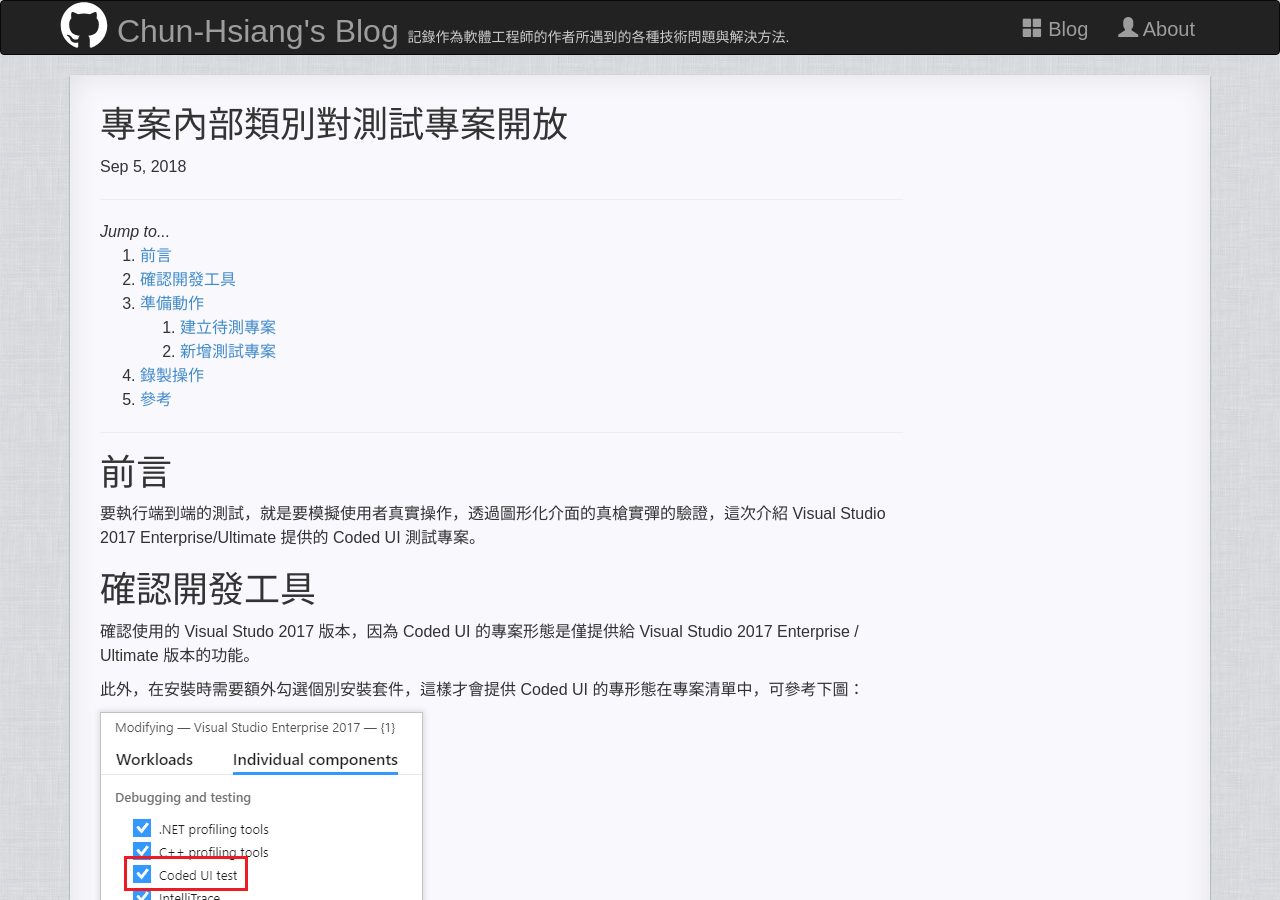
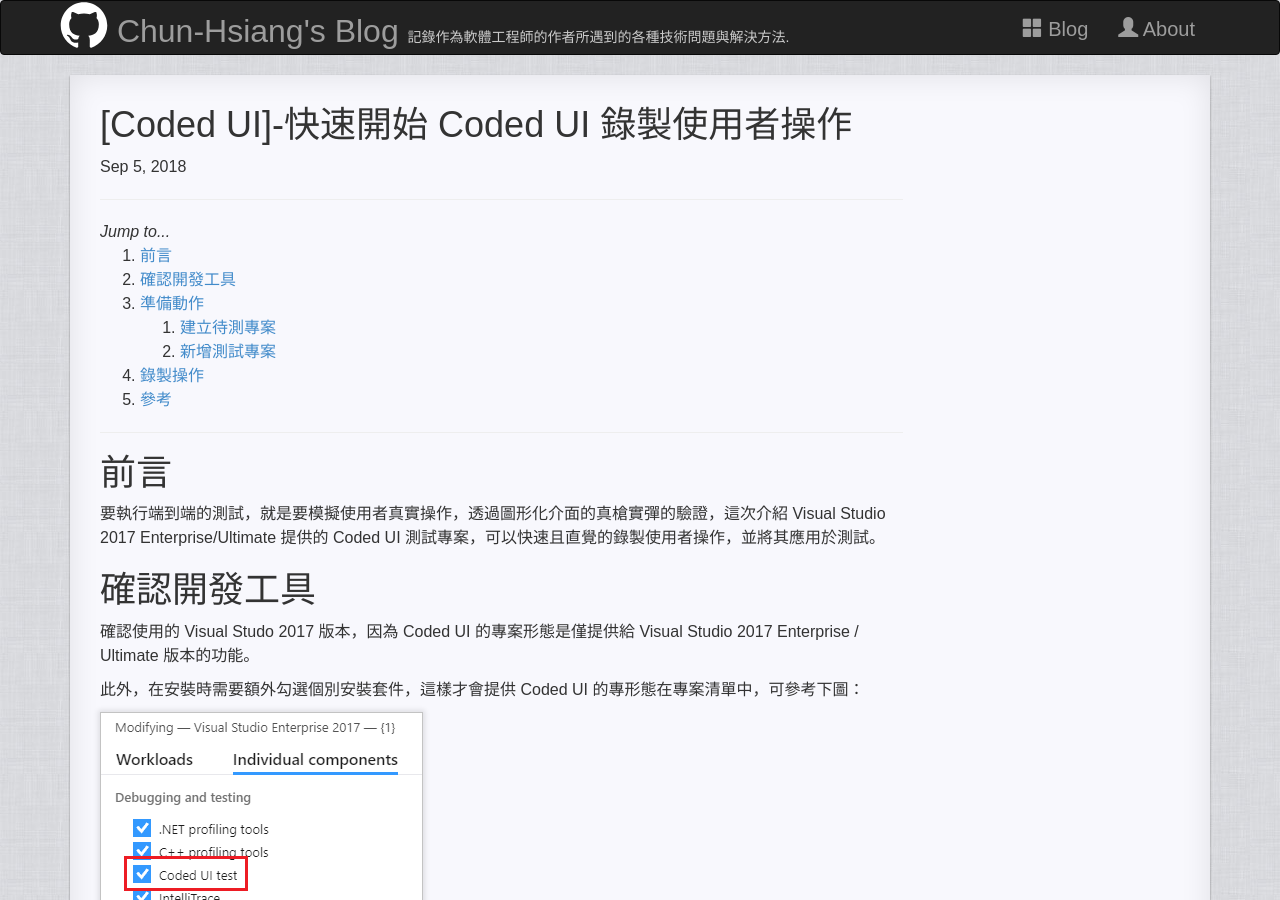
Before and after one commit to No129/No129.github.io, a Jekyll site: the page built from _posts/QA-Weekly/skill/2018-09-05-[QA-Skill]-CodedUI_Start.md, in a window 1280 px wide and 900 px high. Built offline with Jekyll 4.4.1, drawn with Linux system fonts in a browser that asks for light colours; nearby versions of some CDN libraries.

Commit message:
Update 20180905

```diff
--- a/_posts/QA-Weekly/skill/2018-09-05-[QA-Skill]-CodedUI_Start.md
+++ b/_posts/QA-Weekly/skill/2018-09-05-[QA-Skill]-CodedUI_Start.md
@@ -1,6 +1,6 @@
 ---
 layout: post
-title: "專案內部類別對測試專案開放"
+title: "[Coded UI]-快速開始 Coded UI 錄製使用者操作"
 categories: QA-Skill
 tag:
 date: 2018-09-05 23:59:59 UTC+8
@@ -9,7 +9,7 @@
 
 # 前言
 
-  要執行端到端的測試，就是要模擬使用者真實操作，透過圖形化介面的真槍實彈的驗證，這次介紹 Visual Studio 2017 Enterprise/Ultimate 提供的 Coded UI 測試專案。
+  要執行端到端的測試，就是要模擬使用者真實操作，透過圖形化介面的真槍實彈的驗證，這次介紹 Visual Studio 2017 Enterprise/Ultimate 提供的 Coded UI 測試專案，可以快速且直覺的錄製使用者操作，並將其應用於測試。
 
 # 確認開發工具
 
```
